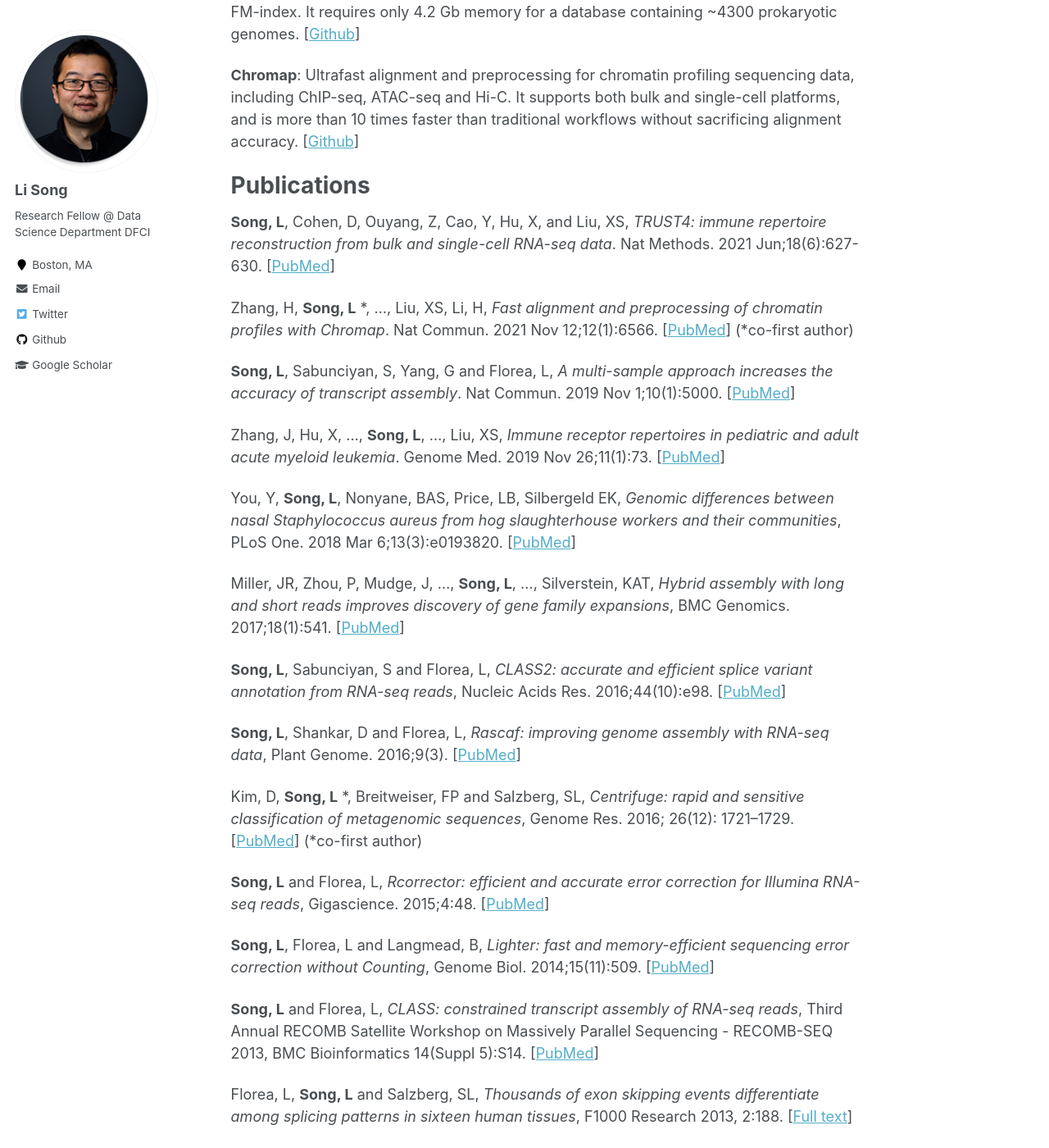
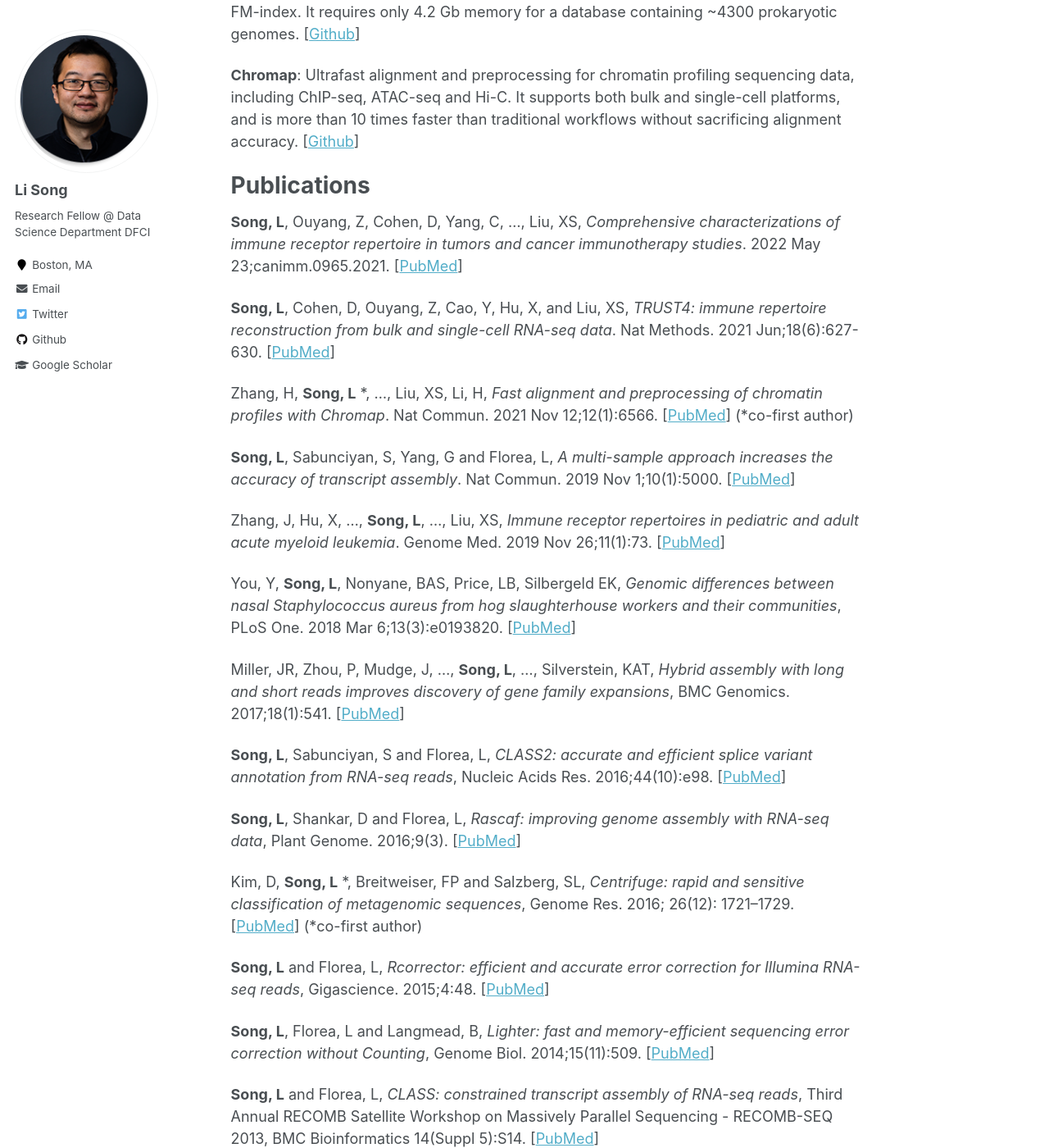
Before and after one commit to mourisl/mourisl.github.io, a Jekyll site: the page built from _pages/about.md, in a window 1280 px wide and 1400 px high, scrolled down 1073 px. Shown: the whole window at 82% size. Built offline with Jekyll 4.4.1, drawn with Linux system fonts in a browser that asks for light colours; some of the changed text lies outside the part shown.

Commit message:
Update publication

```diff
--- a/_pages/about.md
+++ b/_pages/about.md
@@ -30,6 +30,8 @@
 
 Publications
 ======
+**Song, L**, Ouyang, Z, Cohen, D, Yang, C, …, Liu, XS, *Comprehensive characterizations of immune receptor repertoire in tumors and cancer immunotherapy studies*. 2022 May 23;canimm.0965.2021. \[[PubMed](https://pubmed.ncbi.nlm.nih.gov/35605261/)\]
+
 **Song, L**,  Cohen, D, Ouyang, Z, Cao, Y, Hu, X, and Liu, XS, *TRUST4: immune repertoire reconstruction from bulk and single-cell RNA-seq data*. Nat Methods. 2021 Jun;18(6):627-630. \[[PubMed](https://pubmed.ncbi.nlm.nih.gov/33986545/)\]
 
 Zhang, H, **Song, L** \*, …, Liu, XS, Li, H, *Fast alignment and preprocessing of chromatin profiles with Chromap*. Nat Commun. 2021 Nov 12;12(1):6566. \[[PubMed](https://pubmed.ncbi.nlm.nih.gov/34772935/)\] (\*co-first author)
```
Also changed, not shown: other parts of _pages/about.md (+0 -4 lines).
